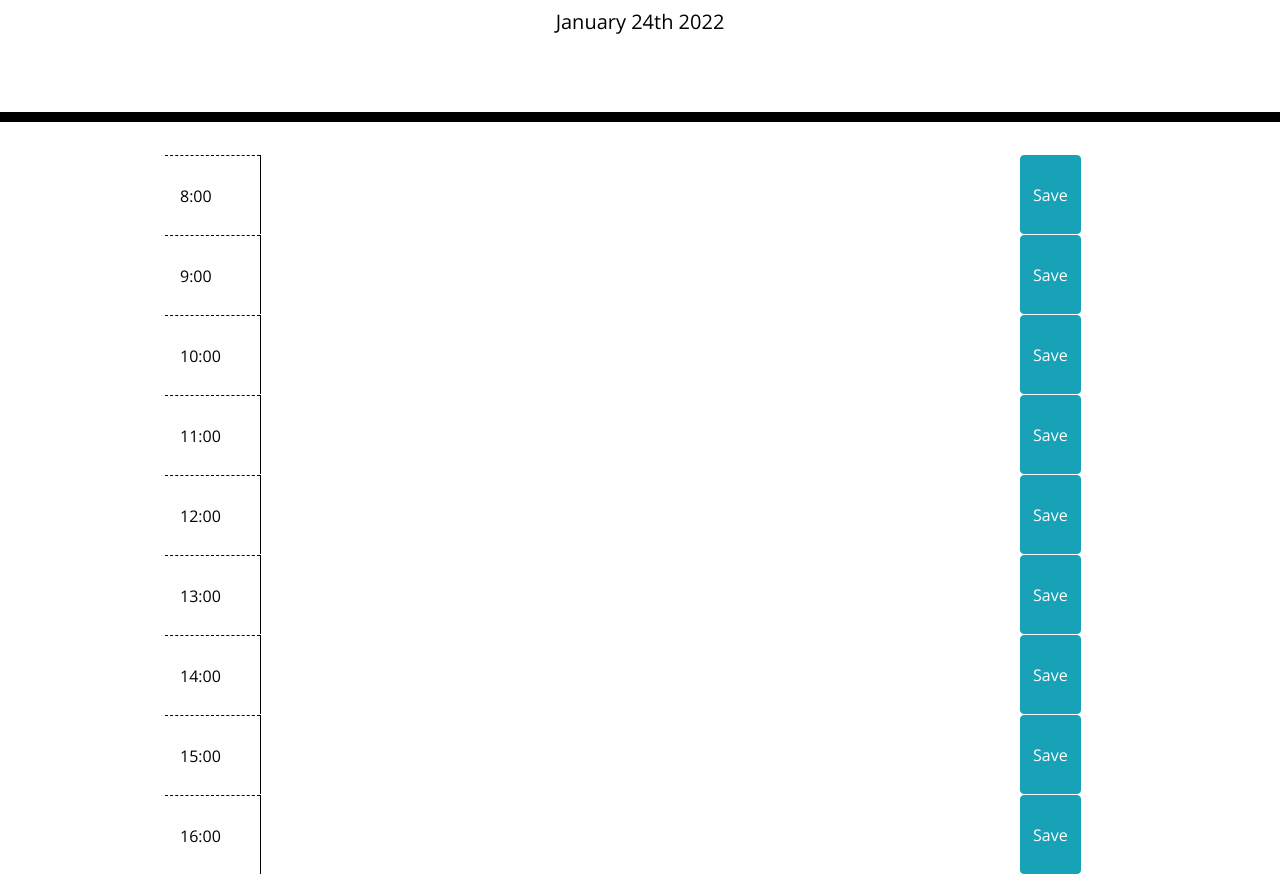
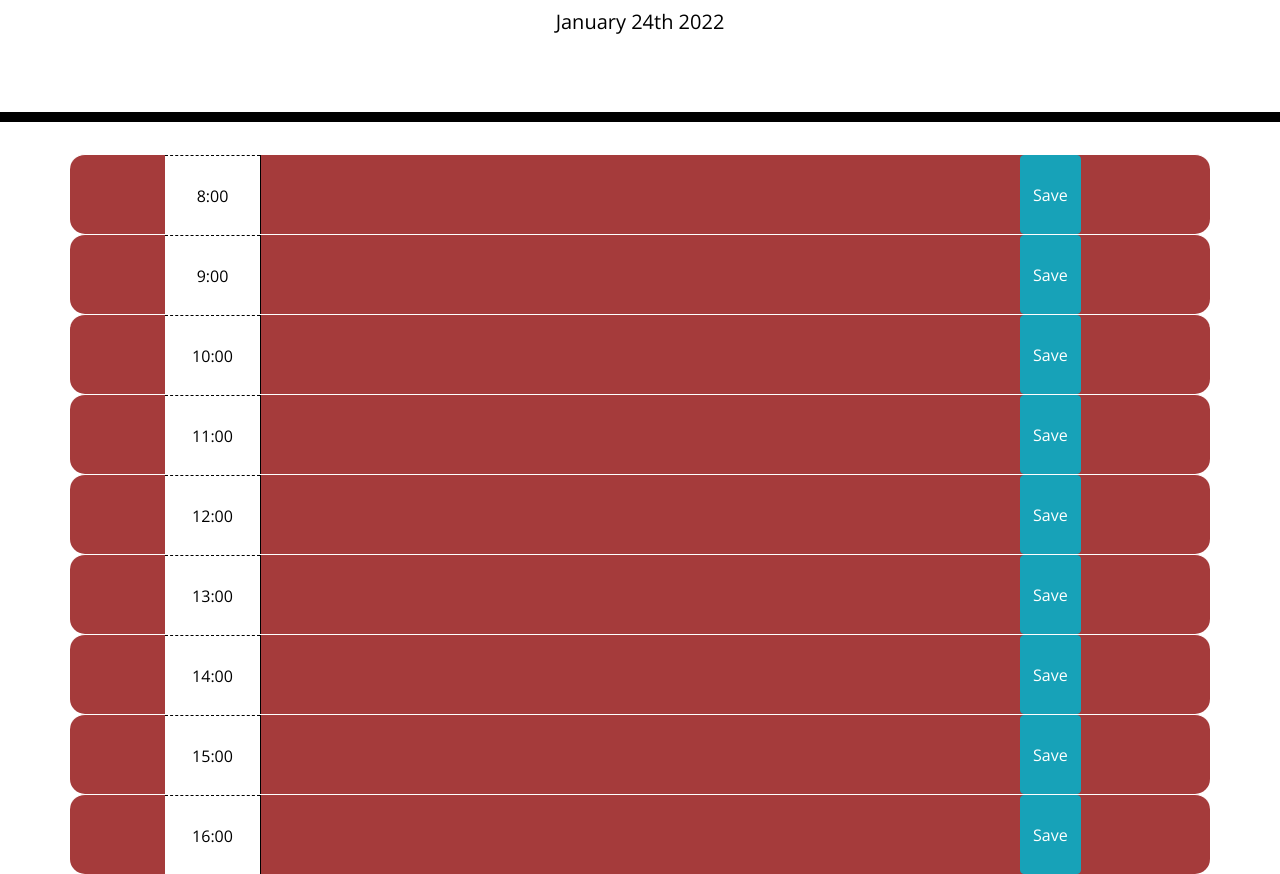
Before and after one commit to ishelly1997/Work-Day-Scheduler, a plain HTML site: page Develop/index.html in a window 1280 px wide. Shown: the part 182-1056 px from the top of the page. Drawn offline with nearby package versions, Linux system fonts and the light colour scheme.

Commit message:
got the background to correlate with the time

```diff
--- a/Develop/assets/script.js
+++ b/Develop/assets/script.js
@@ -1,47 +1,41 @@
-//When I open the planner, the current day is displayed at the top of the calendar
+//format jmoment
 var currentDay = moment().format('MMMM Do YYYY');
-console.log(currentDay)
+//console.log(currentDay)
 $("#currentDay").append(currentDay);
-var currentTime = moment().format('LT');
-console.log(currentTime)
 
 var eventDetails = document.getElementById("#EVDN");
 
-
 var myStorage = window.localStorage;
 var m = moment();
-//document.createAttribute(textarea)
-//var Textcontent = textarea user.input;
-$(document).ready(function () {
-
-
-$(".time-block").each(function () {
-  var blockTime = parseInt($(this).attr("id").split("hour")[1]);
-
-  if (currentTime == blockTime) {
-    $(this).addClass("present");
-  } else if (currentTime < blockTime) {
-    $(this).removeClass("present");
-    $(this).addClass("future");
-  } else (currentTime > blockTime); {
-    $(this).removeClass("future");
-    $(this).addClass("past");
-  }
-});
+//Date and Time Element
 $(document).ready(function() {
   $(".btn-info").on("click", function() {
     var eventDetails =
     $("textarea").append(eventDetails);
-    console.log(eventDetails)
+    //console.log(eventDetails)
     var text = $(this).siblings(".description").val();
     var time = $(this).parent().attr("id");
     localStorage.setItem(time, text);
-  });
-/* Color Time Coordination*/
-/*
-  $(this).replaceWith(textInput);
-  }) */
-//This function needs to call server to update time and date to show ://WHEN I view the time blocks for that day, each time block is color-coded to indicate whether it is in the past, present, or future
+  })
+//Time Block Coloring Coding Function
+  function runTime() {
+    var currentTime = moment().hour();
+    //console.log(currentTime)
+    $(".timeblock").each(function () {
+      var blockTime = parseInt($(this).attr("id").split("hour")[1]);
+
+      if (currentTime == blockTime) {
+        $(this).addClass("present");
+  }
+      else if (currentTime < blockTime) {
+        $(this).removeClass("present");
+        $(this).addClass("future");
+  }   else (currentTime > blockTime); {
+        $(this).removeClass("future");
+        $(this).addClass("past");
+  }
+})}
+//Local Storage Items
 $("#hour8 .description").val(localStorage.getItem("hour8"));
 $("#hour9 .description").val(localStorage.getItem("hour9"));
 $("#hour10 .description").val(localStorage.getItem("hour10"));
@@ -51,5 +45,5 @@ $("#hour13 .description").val(localStorage.getItem("hour13"));
 $("#hour14 .description").val(localStorage.getItem("hour14"));
 $("#hour15 .description").val(localStorage.getItem("hour15"));
 $("#hour16 .description").val(localStorage.getItem("hour16"));
-
-})})
+runTime();
+})
--- a/Develop/assets/style.css
+++ b/Develop/assets/style.css
@@ -29,7 +29,7 @@ textarea{
   white-space: pre-wrap;
 }
 
-.time-block{
+.timeblock{
   text-align: center;
   border-radius: 15px;
 }
@@ -48,7 +48,7 @@ textarea{
 }
 
 .past {
-  background-color: #d3d3d3;
+  background-color: #a53b3b;
   color: white;
 }
 
@@ -57,7 +57,7 @@ textarea{
   color: white;
 }
 
-.future {
+textarea .future {
   background-color: #77dd77;
   color: white;
 }
--- a/Develop/index.html
+++ b/Develop/index.html
@@ -30,7 +30,7 @@
     </header>
     <!-- Timeblocks go here -->
     <div class="container">
-      <div id="hour8" class="row">
+      <div id="hour8" class="row timeblock">
         <div class="col-sm-1"></div>
         <div class="col-md-1 hour">
             8:00
@@ -39,7 +39,7 @@
         </textarea>
         <button type="button" class="btn btn-info">Save</button>
         </div>
-      <div id="hour9" class="row">
+      <div id="hour9" class="row timeblock">
           <div class="col-sm-1"></div>
           <div class="col-md-1 hour">
               9:00
@@ -48,7 +48,7 @@
           </textarea>
           <button type="button" class="btn btn-info">Save</button>
           </div>
-      <div id="hour10" class="row">
+      <div id="hour10" class="row timeblock">
         <div class="col-sm-1"></div>
         <div class="col-md-1 hour">
             10:00
@@ -57,7 +57,7 @@
         </textarea>
         <button type="button" class="btn btn-info">Save</button>
         </div>
-      <div id="hour11" class="row">
+      <div id="hour11" class="row timeblock">
           <div class="col-sm-1"></div>
           <div class="col-md-1 hour">
               11:00
@@ -66,7 +66,7 @@
           </textarea>
           <button type="button" class="btn btn-info">Save</button>
           </div>
-      <div id="hour12" class="row">
+      <div id="hour12" class="row timeblock">
         <div class="col-sm-1"></div>
         <div class="col-md-1 hour">
             12:00
@@ -75,7 +75,7 @@
         </textarea>
         <button type="button" class="btn btn-info">Save</button>
         </div>
-      <div id="hour13" class="row">
+      <div id="hour13" class="row timeblock">
         <div class="col-sm-1"></div>
         <div class="col-md-1 hour">
             13:00
@@ -84,7 +84,7 @@
         </textarea>
         <button type="button" class="btn btn-info">Save</button>
         </div>
-        <div id="hour14" class="row">
+        <div id="hour14" class="row timeblock">
           <div class="col-sm-1"></div>
           <div class="col-md-1 hour">
               14:00
@@ -93,7 +93,7 @@
           </textarea>
           <button type="button" class="btn btn-info">Save</button>
           </div>
-        <div id="hour15" class="row">
+        <div id="hour15" class="row timeblock">
             <div class="col-sm-1"></div>
             <div class="col-md-1 hour">
                 15:00
@@ -102,7 +102,7 @@
             </textarea>
             <button type="button" class="btn btn-info">Save</button>
             </div>
-        <div id="hour16" class="row">
+        <div id="hour16" class="row timeblock">
           <div class="col-sm-1"></div>
           <div class="col-md-1 hour">
               16:00
```
